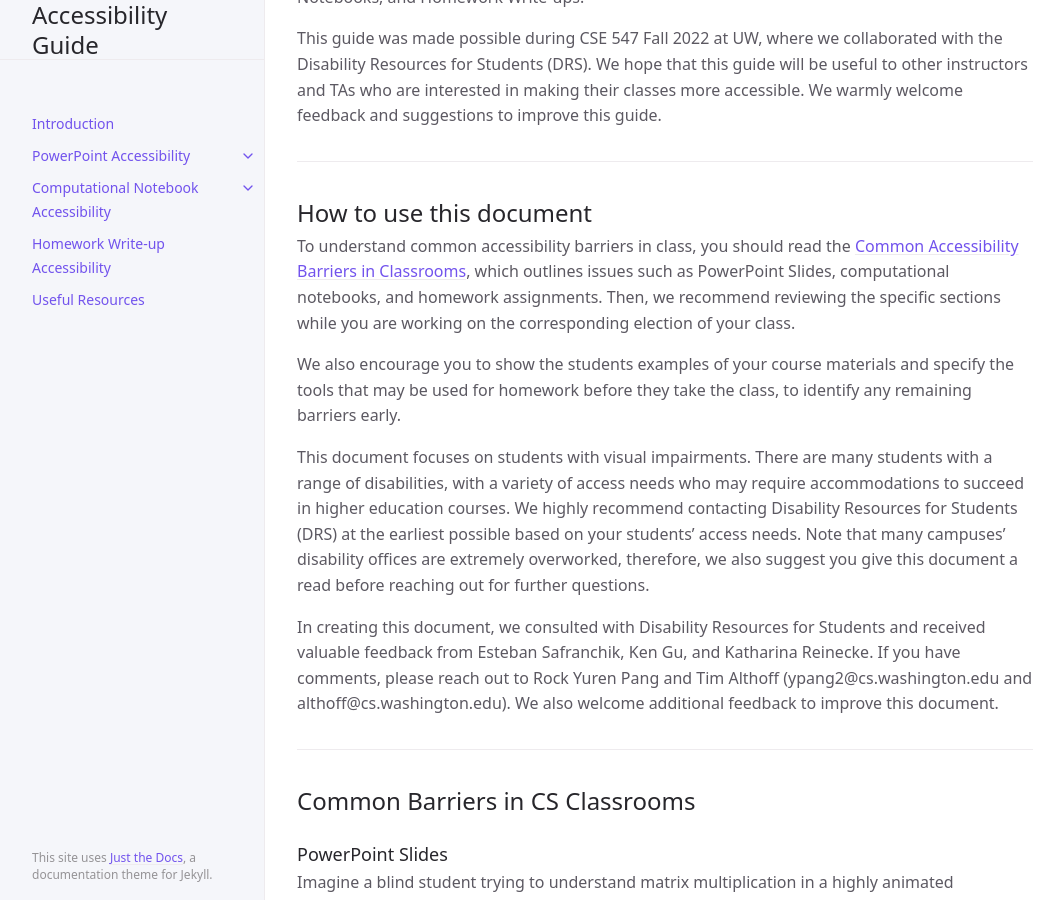
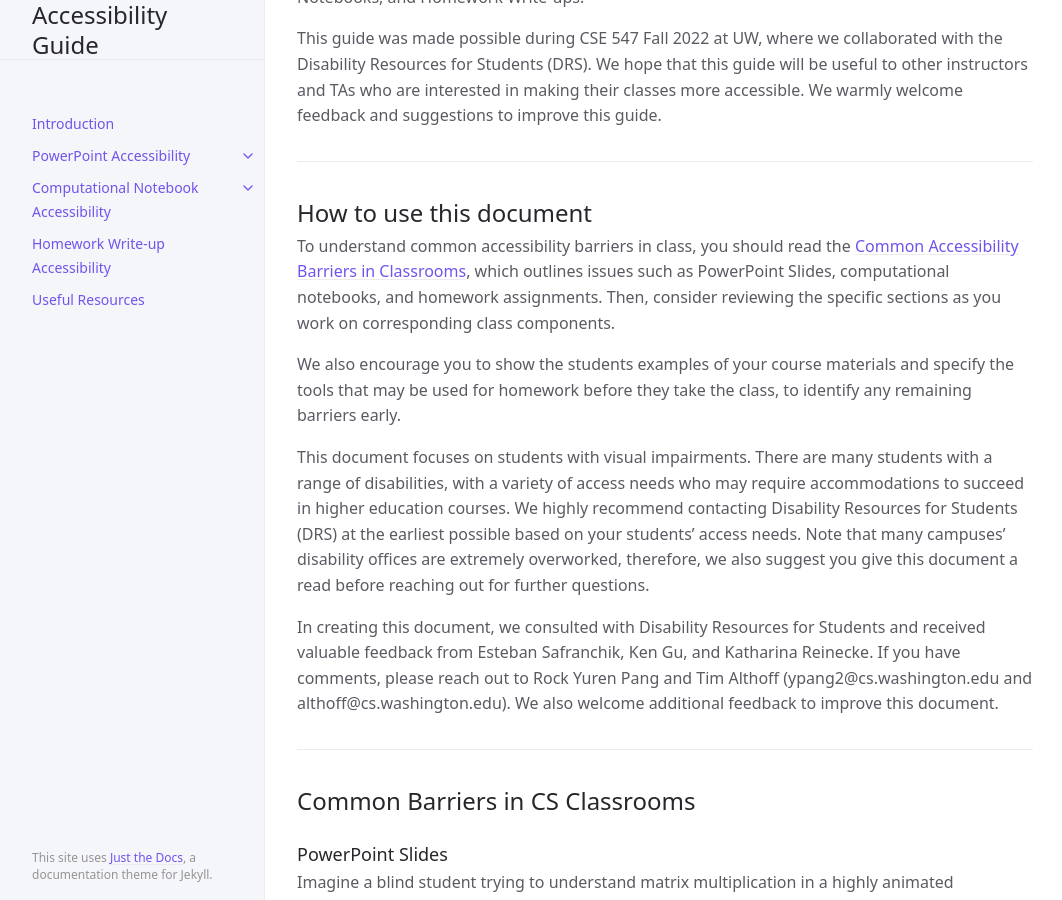
Before and after one commit to rrrrrrockpang/accessibility-guide, a Jekyll site: the page built from index.md, in a window 1280 px wide and 900 px high, scrolled down 820 px. Shown: the whole window, without its empty margins (107-1169 px from the left). Built offline with Jekyll 4.4.1, drawn with Linux system fonts in a browser that asks for light colours; cached includes are drawn as plain includes.

Commit message:
change index

```diff
--- a/index.md
+++ b/index.md
@@ -35,7 +35,7 @@ This guide was made possible during CSE 547 Fall 2022 at UW, where we collaborat
 ## How to use this document
 {: .fs-6 .fw-300 }
 
-To understand common accessibility barriers in class, you should read the [Common Accessibility Barriers in Classrooms](#common-barriers-in-cs-classrooms), which outlines issues such as PowerPoint Slides, computational notebooks, and homework assignments. Then, we recommend reviewing the specific sections while you are working on the corresponding election of your class.
+To understand common accessibility barriers in class, you should read the [Common Accessibility Barriers in Classrooms](#common-barriers-in-cs-classrooms), which outlines issues such as PowerPoint Slides, computational notebooks, and homework assignments. Then, consider reviewing the specific sections as you work on corresponding class components.
 
 We also encourage you to show the students examples of your course materials and specify the tools that may be used for homework before they take the class, to identify any remaining barriers early.
 
```
